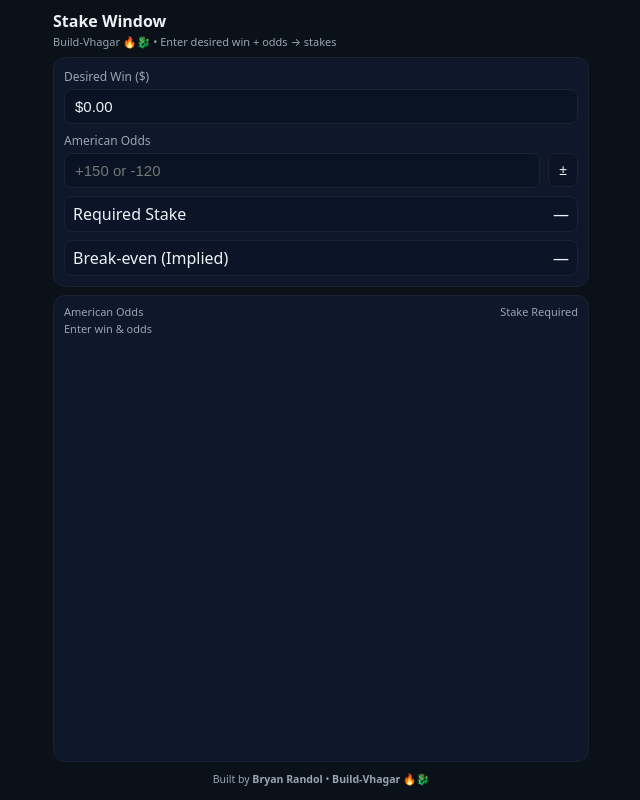
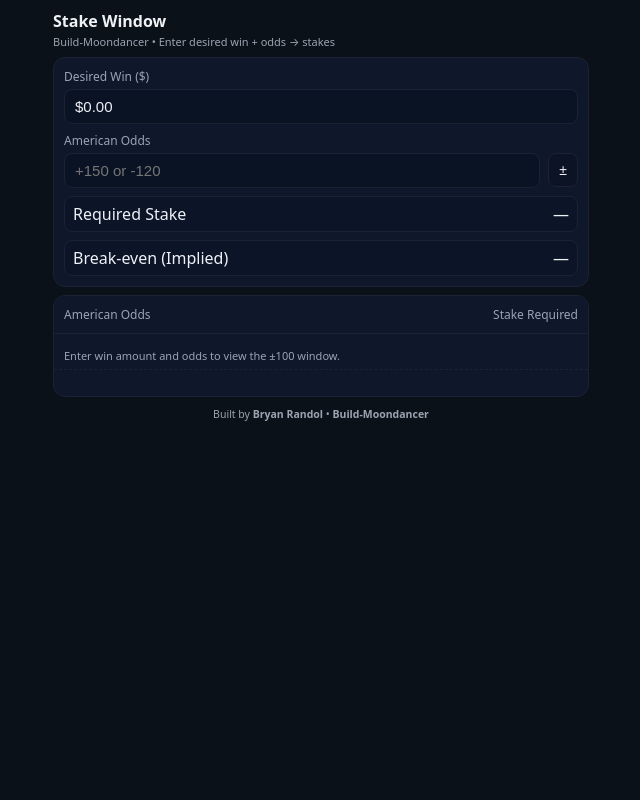
Before and after one commit to brandol52/odds-calc, a plain HTML site: page index.html in a window 1280 px wide. Shown: the whole page, without its empty margins (319-959 px from the left). Drawn offline with Linux system fonts and the light colour scheme.

Commit message:
scroll bottom vertically
Build: Moondancer

```diff
--- a/index.html
+++ b/index.html
@@ -3,7 +3,7 @@
 <head>
   <meta charset="utf-8">
   <meta name="viewport" content="width=device-width, initial-scale=1, viewport-fit=cover">
-  <title>Odds Calc — Stake Window (Build-Vhagar)</title>
+  <title>Odds Calc — Stake Window (Build-Moondancer)</title>
   <meta name="theme-color" content="#5A1414">
   <meta name="apple-mobile-web-app-capable" content="yes">
   <meta name="apple-mobile-web-app-status-bar-style" content="black-translucent">
@@ -13,21 +13,21 @@
   <style>
     :root{
       --bg:#0b1118;--fg:#eef1f5;--muted:#9aa4b2;--card:#0f172a;--border:#1c2234;
-      --ok:#22c55e;--btn:#0b1324;--btnActive:#18223a
+      --ok:#22c55e;--btn:#0b1324
     }
     *{box-sizing:border-box}
     html,body{
-      height:100%; width:100%; margin:0; background:var(--bg); color:var(--fg);
+      margin:0;background:var(--bg);color:var(--fg);
       font-family:system-ui,-apple-system,Segoe UI,Roboto,Arial,sans-serif;
     }
     .wrap{
-      max-width:560px; width:100%; margin:0 auto;
+      max-width:560px;width:100%;margin:0 auto;
       padding:calc(10px + env(safe-area-inset-top))
               calc(12px + env(safe-area-inset-right))
-              10px
+              calc(10px + env(safe-area-inset-bottom))
               calc(12px + env(safe-area-inset-left));
-      display:grid; row-gap:8px; height:100%;
-      grid-template-rows:auto auto 1fr auto;
+      display:grid;row-gap:8px;
+      grid-template-rows:auto auto auto auto;
     }
     h1{margin:0 0 2px;font-size:16px}
     .muted{color:var(--muted)} .small{font-size:11px}
@@ -40,33 +40,36 @@
     input[type=text]{width:100%;background:#0a1324;border:1px solid var(--border);border-radius:8px;color:var(--fg);
       padding:8px 10px;font-size:15px;outline:none;-webkit-appearance:none}
     input[type=text]:focus{border-color:#31405e;box-shadow:0 0 0 2px #31405e55}
-    .valid{border-color:var(--ok)}
-    .invalid{border-color:#ef4444}
+    .valid{border-color:var(--ok)} .invalid{border-color:#ef4444}
     button{border:1px solid var(--border);background:var(--btn);color:var(--fg);border-radius:8px;padding:8px 10px;font-size:14px}
     .result{display:flex;justify-content:space-between;gap:8px;padding:6px 8px;background:#0c1428;border:1px solid var(--border);border-radius:8px;font-variant-numeric:tabular-nums}
 
-    /* Window strip */
-    .chartCard{gap:6px;padding:8px}
-    .chartHeader{display:flex;justify-content:space-between;font-size:11px;color:var(--muted);padding:0 2px}
-    .subhead{font-size:11px;color:var(--muted);padding:0 2px;margin-top:-4px}
-
-    .scrollRow{
-      display:flex;flex-wrap:nowrap;overflow-x:auto;gap:6px;
-      -webkit-overflow-scrolling:touch;
-      padding-bottom:4px;
+    /* Bottom chart: vertical scroll with sticky header */
+    .chartCard{padding:0;overflow:hidden}
+    .chartHeader{
+      position:sticky; top:0; z-index:2;
+      display:flex;justify-content:space-between;align-items:center;
+      padding:10px; background:#0f172a; border-bottom:1px solid var(--border);
+      font-size:12px; color:var(--muted);
     }
-    .scrollRow::-webkit-scrollbar{display:none} /* hide scrollbar for clean look */
-
+    .subhead{
+      position:sticky; top:36px; z-index:2;
+      padding:6px 10px; background:#0f172a; border-bottom:1px dashed var(--border);
+      font-size:11px; color:var(--muted);
+    }
+    .scrollY{
+      max-height:56vh;               /* vertical scroll area size */
+      overflow-y:auto; -webkit-overflow-scrolling:touch;
+      padding:8px 10px 10px 10px;
+    }
     .cell{
-      flex:0 0 auto;
-      display:flex;flex-direction:column;align-items:center;justify-content:center;
-      padding:4px 6px;border:1px solid var(--border);border-radius:6px;
-      background:#0c1428;font-variant-numeric:tabular-nums;line-height:1.1;
-      font-size:11px;min-width:60px;
+      display:flex;justify-content:space-between;align-items:center;
+      padding:6px 8px; margin-bottom:6px;
+      border:1px solid var(--border); border-radius:8px;
+      background:#0c1428; font-variant-numeric:tabular-nums; line-height:1.1; font-size:11px;
     }
-    .odds{color:var(--muted);margin-bottom:2px}
+    .odds{color:var(--muted)}
     .amt{font-weight:700;color:var(--ok);white-space:nowrap}
-
     footer{font-size:10.5px;color:var(--muted);text-align:center;padding:2px 0 4px}
   </style>
 </head>
@@ -74,7 +77,7 @@
   <div class="wrap">
     <header>
       <h1>Stake Window</h1>
-      <div class="muted small">Build-Vhagar 🔥🐉 • Enter desired win + odds → stakes</div>
+      <div class="muted small">Build-Moondancer • Enter desired win + odds → stakes</div>
     </header>
 
     <!-- Inputs -->
@@ -103,18 +106,20 @@
       <div class="result"><div>Break-even (Implied)</div><div id="breakeven">—</div></div>
     </section>
 
-    <!-- Window (±100 points) -->
+    <!-- Vertical-scroll window (±100 points, step 1) -->
     <section class="card chartCard">
       <div class="chartHeader">
         <div>American Odds</div>
         <div>Stake Required</div>
       </div>
-      <div id="rangeNote" class="subhead">—</div>
-      <div id="grid" class="scrollRow" aria-live="polite"></div>
+      <div id="rangeNote" class="subhead">Enter win amount and odds to view the ±100 window.</div>
+      <div id="gridWrap" class="scrollY">
+        <div id="grid"></div>
+      </div>
     </section>
 
     <footer>
-      Built by <strong>Bryan Randol</strong> • <strong>Build-Vhagar 🔥🐉</strong>
+      Built by <strong>Bryan Randol</strong> • <strong>Build-Moondancer</strong>
     </footer>
   </div>
 
@@ -128,7 +133,6 @@ function readOdds(el){const t=(el.value||"").trim();if(!/^[+-]?\d+$/.test(t))ret
 const isValidOdds=n=>Number.isFinite(n)&&Math.abs(n)>=100;
 const americanToProb=o=>(!Number.isFinite(o)||o===0)?NaN:(o>0?100/(o+100):Math.abs(o)/(Math.abs(o)+100));
 const stakeForWin=(o,w)=>(!Number.isFinite(o)||!Number.isFinite(w)||o===0)?NaN:(o>0?(w*100)/o:(w*Math.abs(o))/100);
-
 const $=id=>document.getElementById(id);
 
 function renderMain(){
@@ -136,7 +140,7 @@ function renderMain(){
   const okWin=(maskMoney(winEl),readMoney(winEl)>0);
   const o=readOdds(oddsEl), okOdds=isValidOdds(o);
   oddsEl.classList.toggle("valid",okOdds); oddsEl.classList.toggle("invalid",!okOdds&&oddsEl.value.trim()!=="");
-  if(!okWin||!okOdds){$("stakeOut").textContent="—";$("breakeven").textContent="—";$("rangeNote").textContent="Enter win & odds";$("grid").innerHTML="";return;}
+  if(!okWin||!okOdds){$("stakeOut").textContent="—";$("breakeven").textContent="—";$("rangeNote").textContent="Enter win amount and odds to view the ±100 window.";$("grid").innerHTML="";return;}
   const win=readMoney(winEl);
   $("stakeOut").textContent=fmtUSD(stakeForWin(o,win));
   $("breakeven").textContent=fmtPct(americanToProb(o));
@@ -148,19 +152,19 @@ function windowBounds(odds){
 }
 function renderWindow(winAmt,odds){
   const [start,end]=windowBounds(odds);
-  $("rangeNote").textContent=`Showing odds ${start}…${end} (swipe →)`;
+  $("rangeNote").textContent=`Showing odds ${start}…${end} (step 1)`;
   const grid=$("grid"); grid.innerHTML="";
   for(let o=start;o<=end;o++){
     if(Math.abs(o)<100) continue;
     const stake=stakeForWin(o,winAmt);
-    const div=document.createElement('div');div.className='cell';
-    const oddsDiv=document.createElement('div');oddsDiv.className='odds';oddsDiv.textContent=String(o);
-    const amt=document.createElement('div');amt.className='amt';amt.textContent=fmtUSD(stake);
-    div.appendChild(oddsDiv);div.appendChild(amt);grid.appendChild(div);
+    const row=document.createElement('div'); row.className='cell';
+    const left=document.createElement('div'); left.className='odds'; left.textContent=String(o);
+    const right=document.createElement('div'); right.className='amt'; right.textContent=fmtUSD(stake);
+    row.appendChild(left); row.appendChild(right); grid.appendChild(row);
   }
 }
 function init(){
-  $("win").value="$0.00";$("odds").value="";
+  $("win").value="$0.00"; $("odds").value="";
   ["win","odds"].forEach(id=>$(id).addEventListener("input",renderMain));
   $("toggleOdds").addEventListener("click",()=>{const el=$("odds");if(!el.value)return;el.value=el.value.startsWith("-")?el.value.slice(1):(el.value.startsWith("+")?"-"+el.value.slice(1):"-"+el.value);renderMain();});
   renderMain();
```
